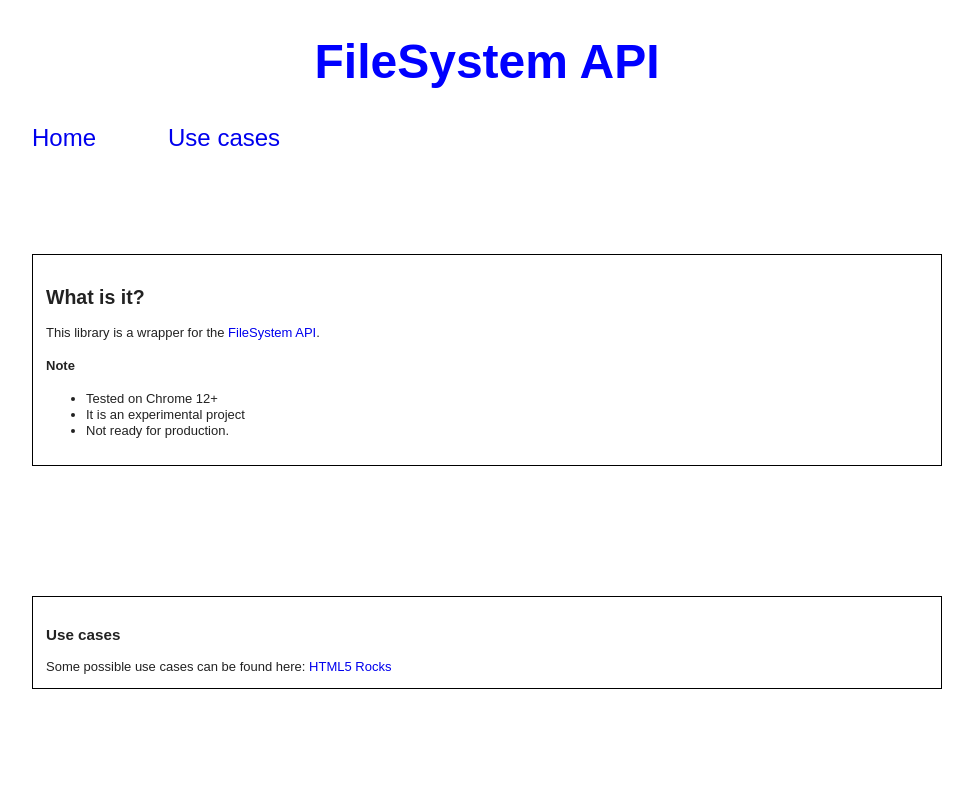
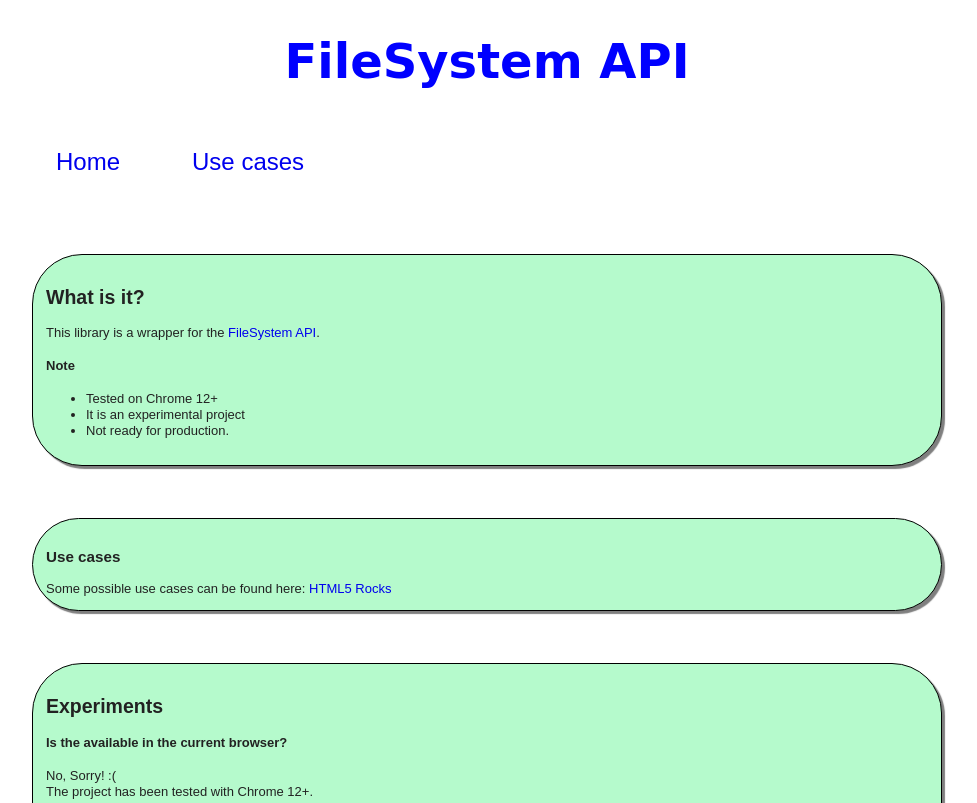
Before and after one commit to domenicosolazzo/fsjs, a plain HTML site: page index.html in a window 1280 px wide. Shown: the top 803 px of the page, without its empty margins (153-1130 px from the left). Drawn offline with nearby package versions, Linux system fonts and the light colour scheme.

Commit message:
Added styling to the index page

```diff
--- a/resources/css/main.css
+++ b/resources/css/main.css
@@ -20,6 +20,9 @@ a{
     text-align:left;
 }
 /* NAVIGATION */
+nav{
+    padding: 1em;
+}
 nav ul{
     list-style-type: none;
 }
@@ -34,19 +37,31 @@ nav::after{
     display: block;
     clear:both;
     visibility: hidden;
-    padding-bottom:3em;
+    padding-bottom:1em;
 }
 
 /* HEADER */
-#wrapper > header{
+#wrapper > header {
     font-size: x-large;
     color: blue;
+    margin-bottom:0;
+    padding-bottom:0;
+}
+#wrapper > header h1 {
+    font-family: 'Monoton', cursive;
+}
+
+#main{
+    margin: 0;
 }
 
 /* SECTION */
 section{
-    border-top: 0;
+    background-color:#b5facc;
     border: 1px solid black;
-    margin-bottom:10em;
+    margin-bottom:4em;
     padding: 1em;
+    -moz-border-radius: 50px;
+    -webkit-border-radius: 50px;
+    box-shadow: 3px 3px 1px rgba(0, 0, 0, 0.5);
 }
```
